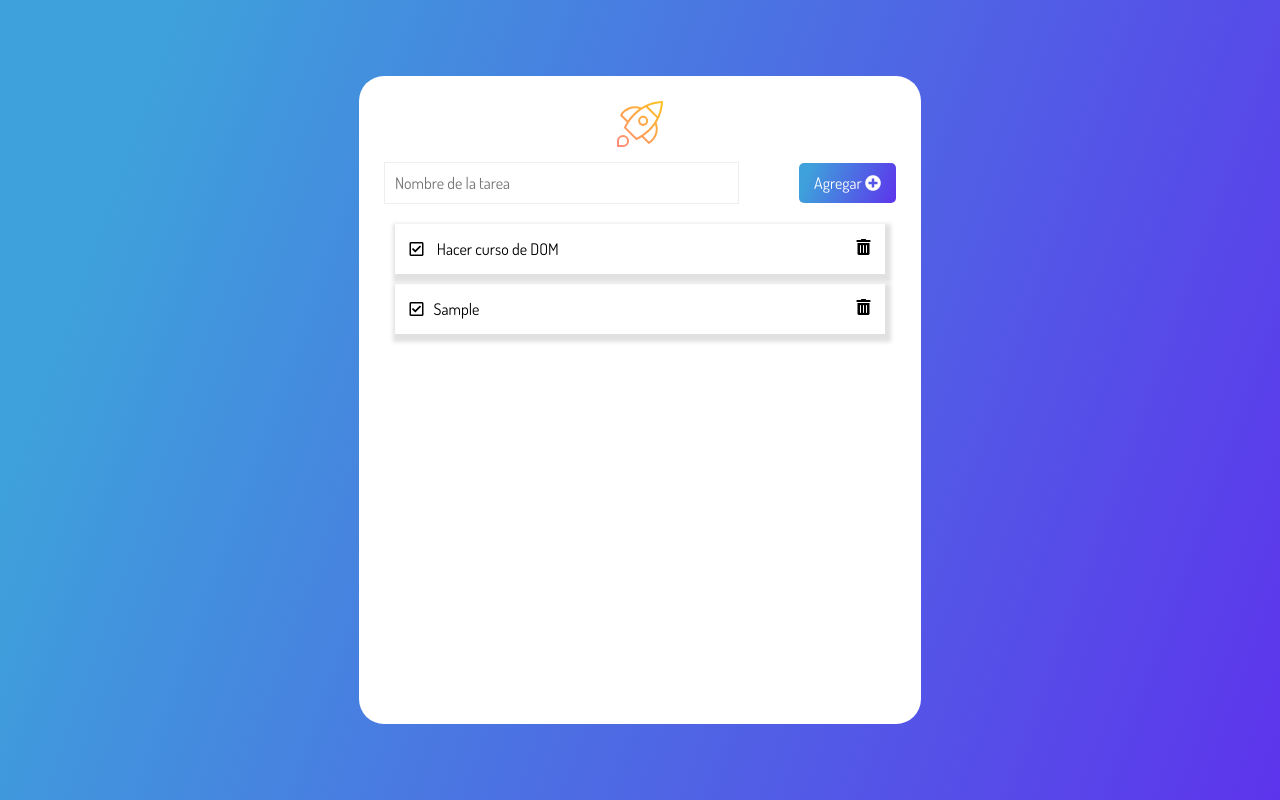
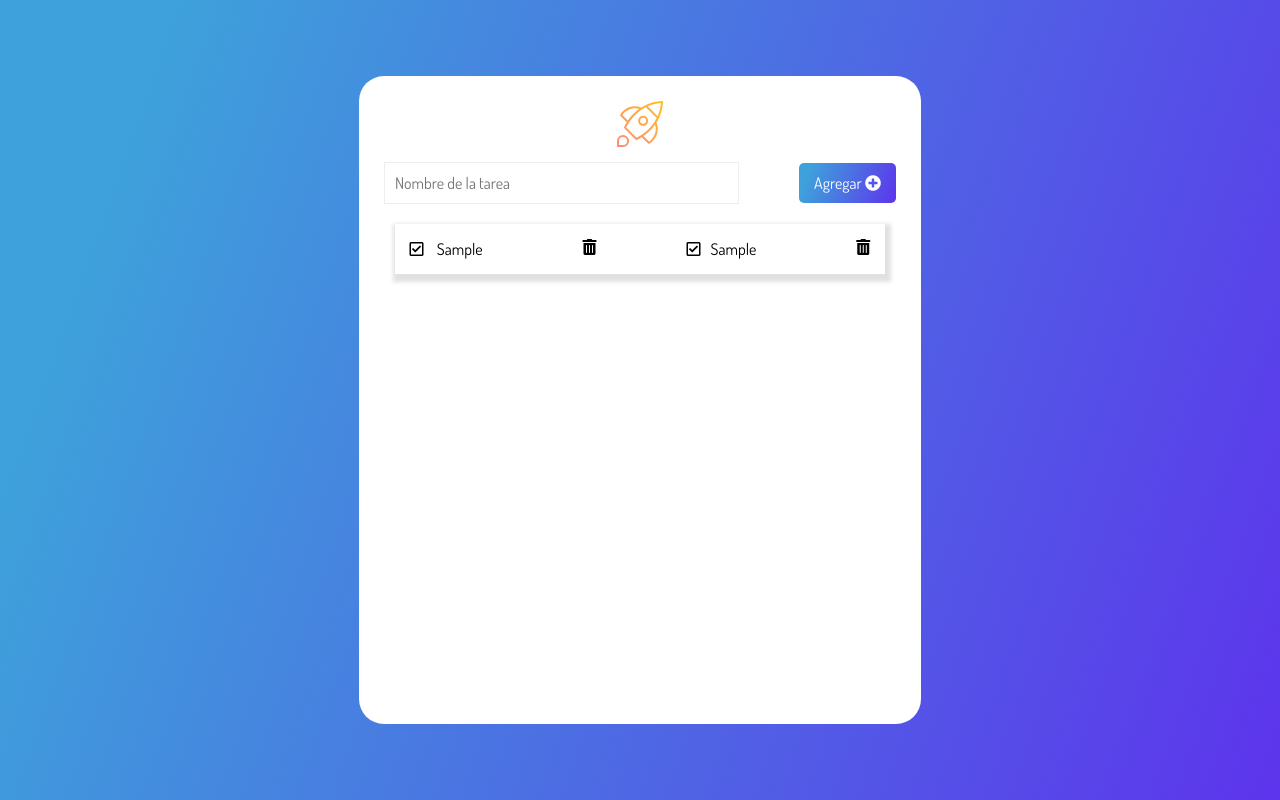
Before and after one commit to Ireneripo/OracleNextEducation_ClassProject_9, a plain HTML site: page index.html in a window 1280 px wide. Both pictures are taken after typing "Sample" into the empty fields and a click on the button "Agregar". Drawn offline with Linux system fonts and the light colour scheme.

Commit message:
clase 03 completada

```diff
--- a/index.html
+++ b/index.html
@@ -21,15 +21,7 @@
             <button type="submit" class="btnCreate" data-form-btn>Agregar <i class="fas fa-plus-circle"></i></button>
           </form>
         </div>
-        <ul class="cardsList" data-list>
-          <li class="card">
-            <div>
-              <i class="far fa-check-square icon"></i>
-              <span class="task">Hacer curso de DOM</span>
-            </div>
-            <i class="fas fa-trash-alt trashIcon icon"></i>
-          </li>
-        </ul>
+        <ul class="cardsList" data-list></ul>
       </div>
     </main>
     <script type="module" src="script.js"></script>
--- a/script.js
+++ b/script.js
@@ -13,6 +13,16 @@ const createTask = (evento) => {
   task.classList.add('card');
   input.value = '';
   //backticks
+  const content = `<div>
+      <i class="far fa-check-square icon"></i>
+      <span class="task">${value}</span>
+    </div>
+    <i class="fas fa-trash-alt trashIcon icon"></i>`;
+
+  task.innerHTML = content;
+
+  list.appendChild(task);
+
   const taskContent = document.createElement('div');
 
   const titleTask = document.createElement('span');
@@ -24,7 +34,6 @@ const createTask = (evento) => {
 
   task.appendChild(taskContent);
   task.appendChild(deleteIcon());
-  list.appendChild(task);
 };
 
 //Arrow functions o funciones anonimas
```
